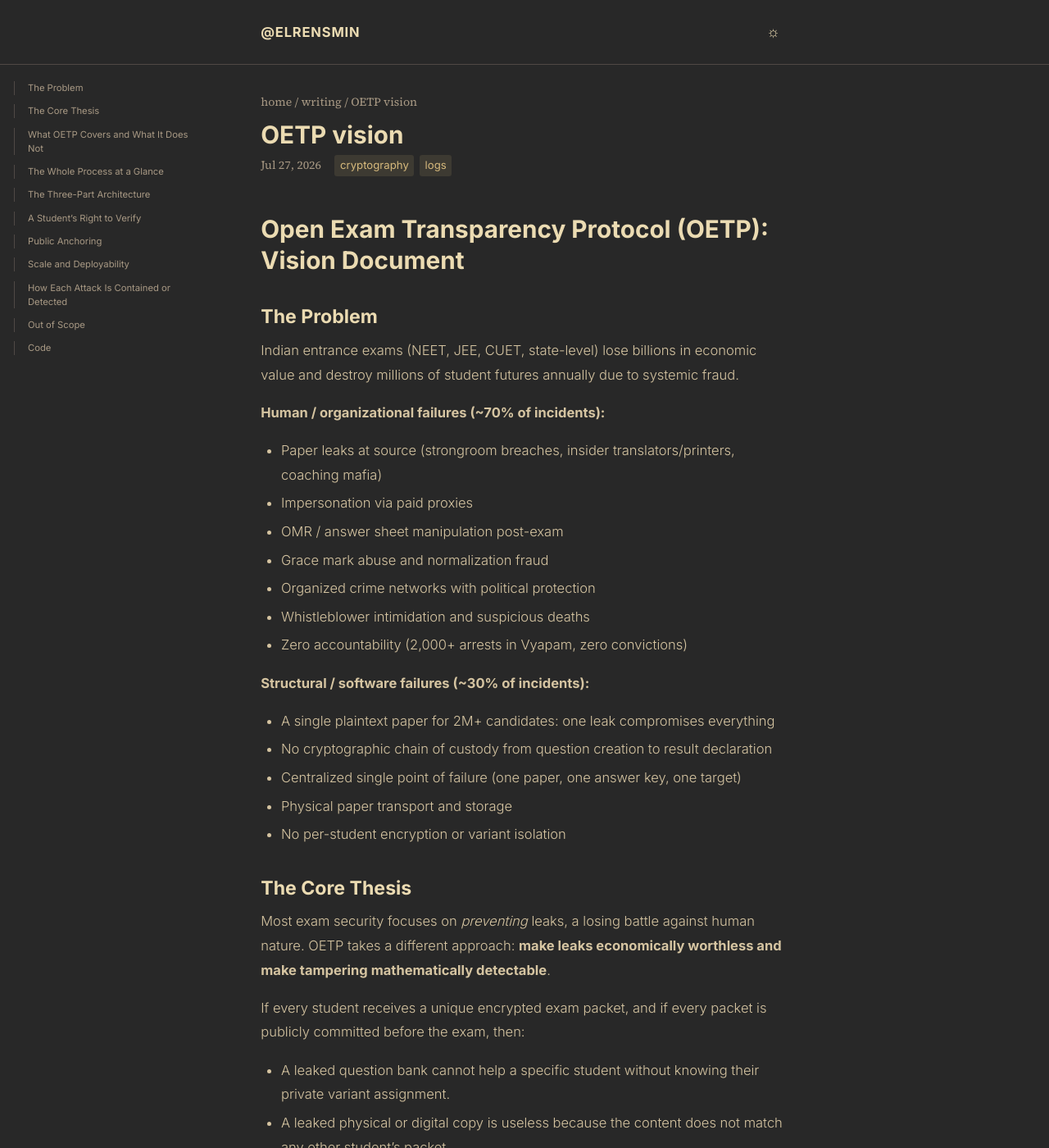
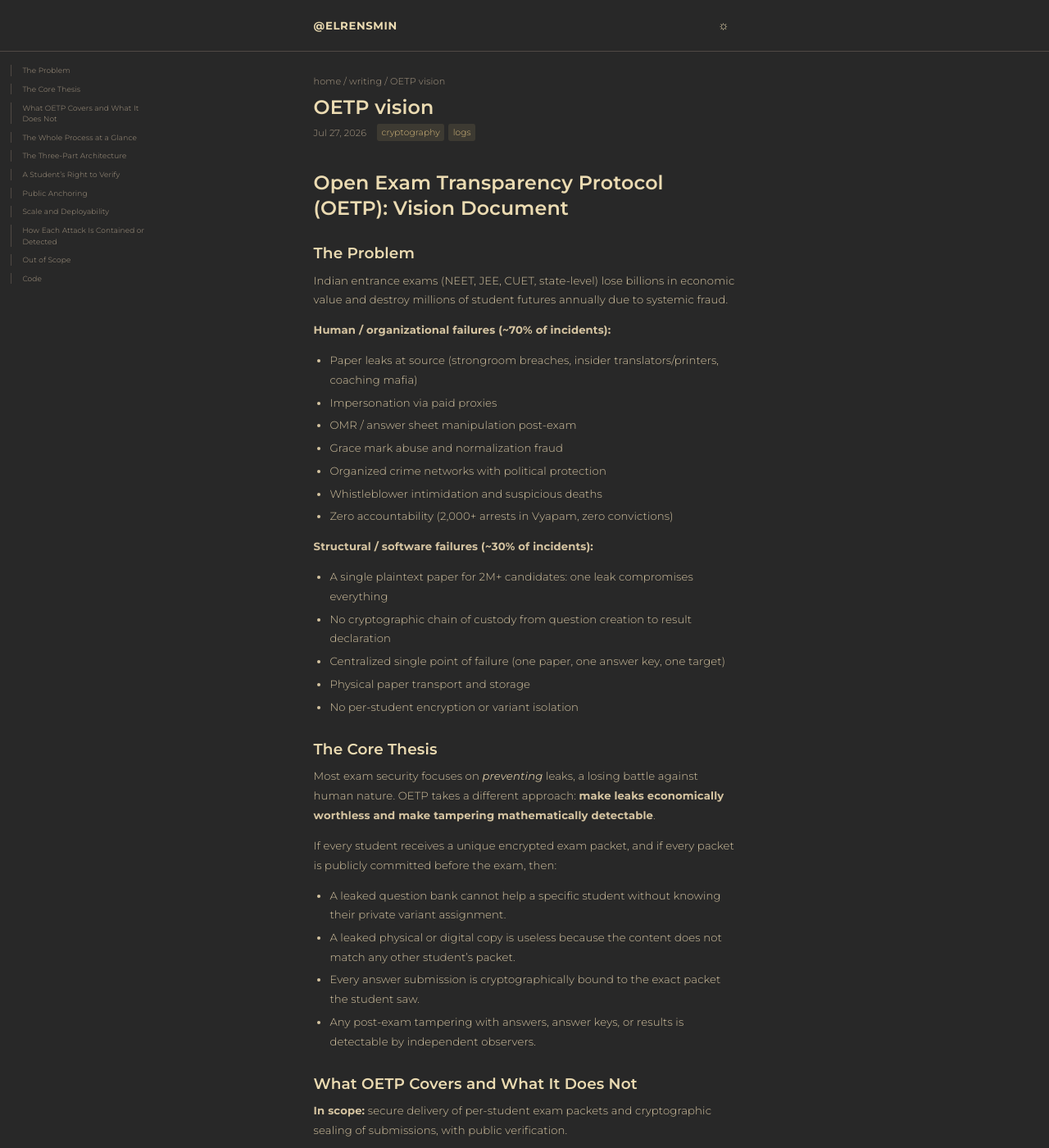
Before and after one commit to elrensmin/elrensmin.github.io, a Jekyll site: the page built from _writing/oetp-vision.md, in a window 1280 px wide and 1400 px high. Shown: the whole window at 82% size. Built offline with Jekyll 4.4.1, drawn with Linux system fonts in a browser that asks for light colours.

Commit message:
switch to Montserrat

```diff
--- a/_includes/head.html
+++ b/_includes/head.html
@@ -5,7 +5,7 @@
   <link rel="preconnect" href="https://fonts.googleapis.com">
   <link rel="preconnect" href="https://fonts.gstatic.com" crossorigin>
   <link
-    href="https://fonts.googleapis.com/css2?family=Inter:wght@300;400;500;700&family=Source+Serif+4:ital,wght@0,400;0,700;1,400&family=Chakra+Petch:wght@400;500;600&display=swap"
+    href="https://fonts.googleapis.com/css2?family=Montserrat:ital,wght@0,300;0,400;0,500;0,600;0,700;1,400&display=swap"
     rel="stylesheet">
   <link rel="icon" href="{{ '/favicon.ico' | relative_url }}" sizes="any">
   <link rel="stylesheet" href="{{ '/assets/css/main.css' | relative_url }}">
--- a/_sass/_base.scss
+++ b/_sass/_base.scss
@@ -5,6 +5,7 @@
 }
 
 html {
+  zoom: 0.8;
   font-size: 16.5px;
   line-height: 1.7;
   scroll-behavior: smooth;
@@ -39,15 +40,17 @@ html, body {
 body {
   display: flex;
   flex-direction: column;
-  font-family: "Source Serif 4", Georgia, serif;
+  font-family: "Montserrat", Georgia, serif;
+  font-weight: 300;
+  letter-spacing: 0.01em;
   color: var(--text);
   background: var(--bg);
-  min-height: 100vh;
+  min-height: calc(100vh / 0.8);
   transition: background 0.3s, color 0.3s;
 }
 
 h1, h2, h3, h4, h5, h6 {
-  font-family: "Inter", "Helvetica Neue", Arial, sans-serif;
+  font-family: "Montserrat", "Helvetica Neue", Arial, sans-serif;
   font-weight: 600;
   line-height: 1.3;
   margin-top: 1.5em;
@@ -163,5 +166,5 @@ th, td {
 }
 th {
   background: var(--code-bg);
-  font-family: "Inter", "Helvetica Neue", Arial, sans-serif;
+  font-family: "Montserrat", "Helvetica Neue", Arial, sans-serif;
 }
--- a/_sass/_layout.scss
+++ b/_sass/_layout.scss
@@ -20,7 +20,7 @@
 }
 
 .site-title {
-  font-family: "Inter", "Helvetica Neue", Arial, sans-serif;
+  font-family: "Montserrat", "Helvetica Neue", Arial, sans-serif;
   font-size: 1rem;
   font-weight: 700;
   text-transform: uppercase;
@@ -99,7 +99,11 @@ body.light .icon-dark { display: inline; }
 }
 .footer-links a {
   color: var(--accent);
-  font-weight: 500;
+  font-family: "Montserrat", "Helvetica Neue", Arial, sans-serif;
+  font-weight: 600;
+  text-transform: uppercase;
+  letter-spacing: 0.06em;
+  font-size: 0.75rem;
 }
 .footer-links a:hover {
   color: var(--accent-hover);
@@ -159,7 +163,7 @@ body.light .icon-dark { display: inline; }
   padding: 0.1em 0.5em;
   border-radius: 3px;
   font-size: 0.8rem;
-  font-family: "Inter", "Helvetica Neue", Arial, sans-serif;
+  font-family: "Montserrat", "Helvetica Neue", Arial, sans-serif;
 }
 
 .log-content, .page-content {
@@ -168,7 +172,7 @@ body.light .icon-dark { display: inline; }
 
 .log-content p,
 .log-content li {
-  font-family: "Inter", "Helvetica Neue", Arial, sans-serif;
+  font-family: "Montserrat", "Helvetica Neue", Arial, sans-serif;
   font-weight: 300;
 }
 
@@ -186,7 +190,7 @@ body.light .icon-dark { display: inline; }
   border-bottom: none;
 }
 .log-list .log-link {
-  font-family: "Inter", "Helvetica Neue", Arial, sans-serif;
+  font-family: "Montserrat", "Helvetica Neue", Arial, sans-serif;
   font-size: 1rem;
   font-weight: 300;
   color: var(--accent);
@@ -445,7 +449,7 @@ body.light .icon-dark { display: inline; }
   font-size: 0.8rem;
 }
 .home-list a {
-  font-family: "Source Serif 4", Georgia, serif;
+  font-family: "Montserrat", Georgia, serif;
   font-weight: 400;
   font-size: 0.8rem;
   display: inline-block;
@@ -468,7 +472,7 @@ body.light .icon-dark { display: inline; }
   max-height: calc(100vh - 8rem);
   overflow-y: auto;
   padding-right: 0.75rem;
-  font-family: "Inter", "Helvetica Neue", Arial, sans-serif;
+  font-family: "Montserrat", "Helvetica Neue", Arial, sans-serif;
   font-size: 0.68rem;
   line-height: 1.5;
 }
```
